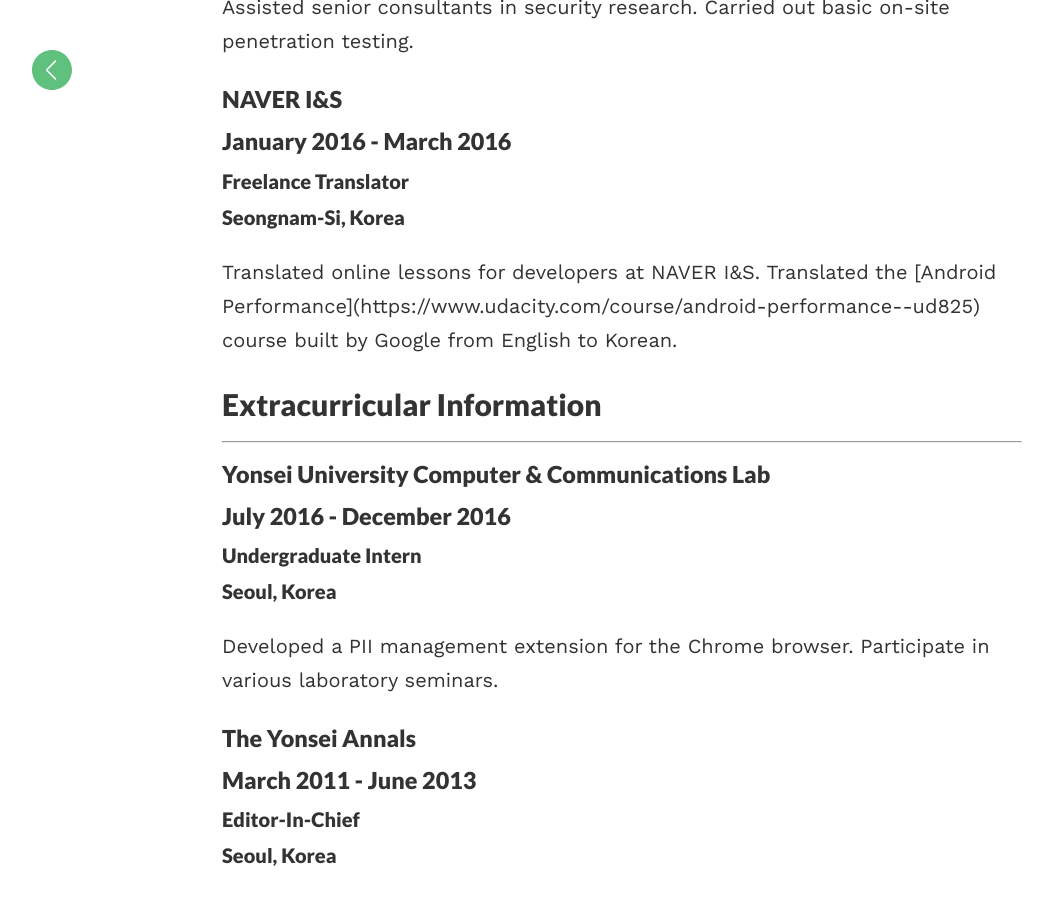
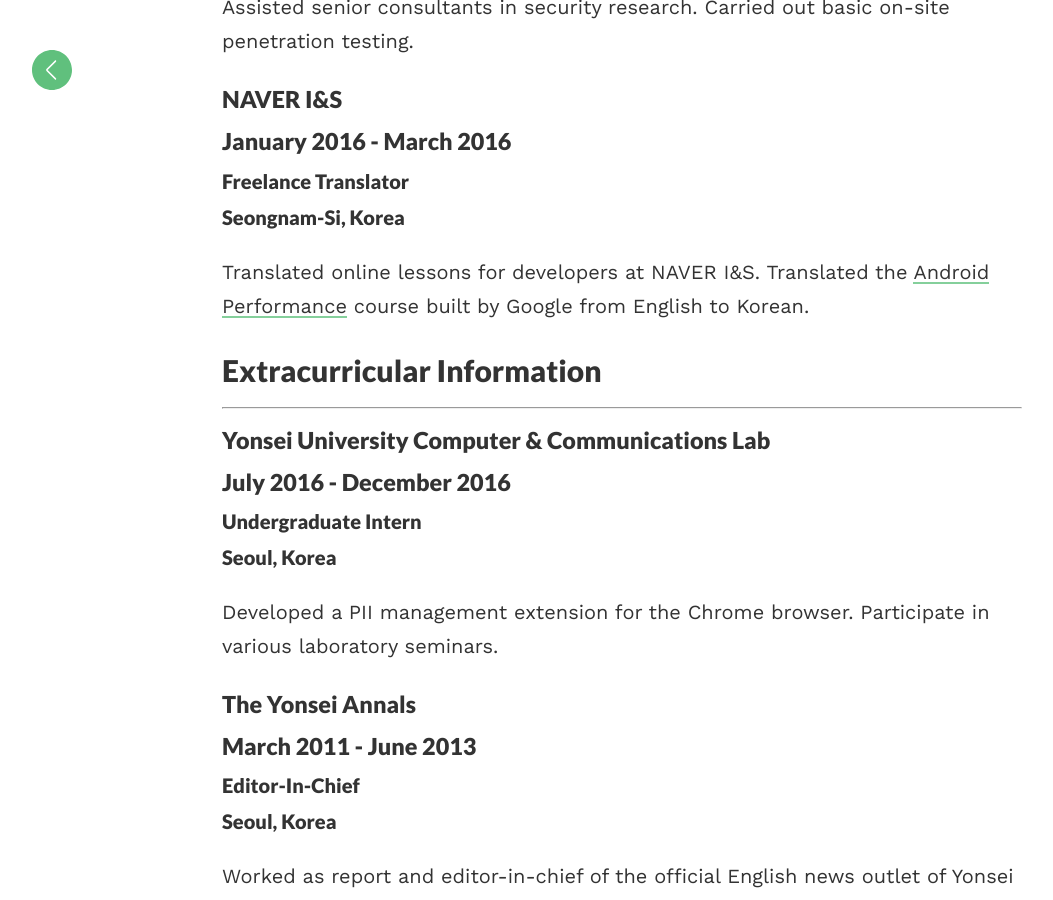
Before and after one commit to mjkim610/mjkim610.github.io, a Jekyll site: the page built from profile.md, in a window 1280 px wide and 900 px high, scrolled down 446 px. Shown: the whole window, without its empty margins (18-1071 px from the left). Built offline with Jekyll 4.4.1, drawn with Linux system fonts in a browser that asks for light colours; part of the change alters nothing that is shown; some of the changed text lies outside the part shown.

Commit message:
Fix profile link and dates

```diff
--- a/profile.md
+++ b/profile.md
@@ -47,7 +47,7 @@ published: true
         <h4>Seongnam-si, Korea</h4>
       </div>
     </div>
-    <p>Translated online lessons for developers at NAVER I&S. Translated the [Android Performance](https://www.udacity.com/course/android-performance--ud825) course built by Google from English to Korean.</p>
+    <p>Translated online lessons for developers at NAVER I&S. Translated the <a href="https://www.udacity.com/course/android-performance--ud825">Android Performance</a> course built by Google from English to Korean.</p>
   </div>
 </div>
 
@@ -177,7 +177,7 @@ published: true
         <h3>Information Processing Engineer Certification</h3>
       </div>
       <div class="when">
-        <h3>??????????</h3>
+        <h3>June 2016</h3>
       </div>
     </div>
   </div>
@@ -188,7 +188,7 @@ published: true
         <h3>TOEIC</h3>
       </div>
       <div class="when">
-        <h3>??????????</h3>
+        <h3>April 2016</h3>
       </div>
       <div class="score">
         <h4>990</h4>
```
